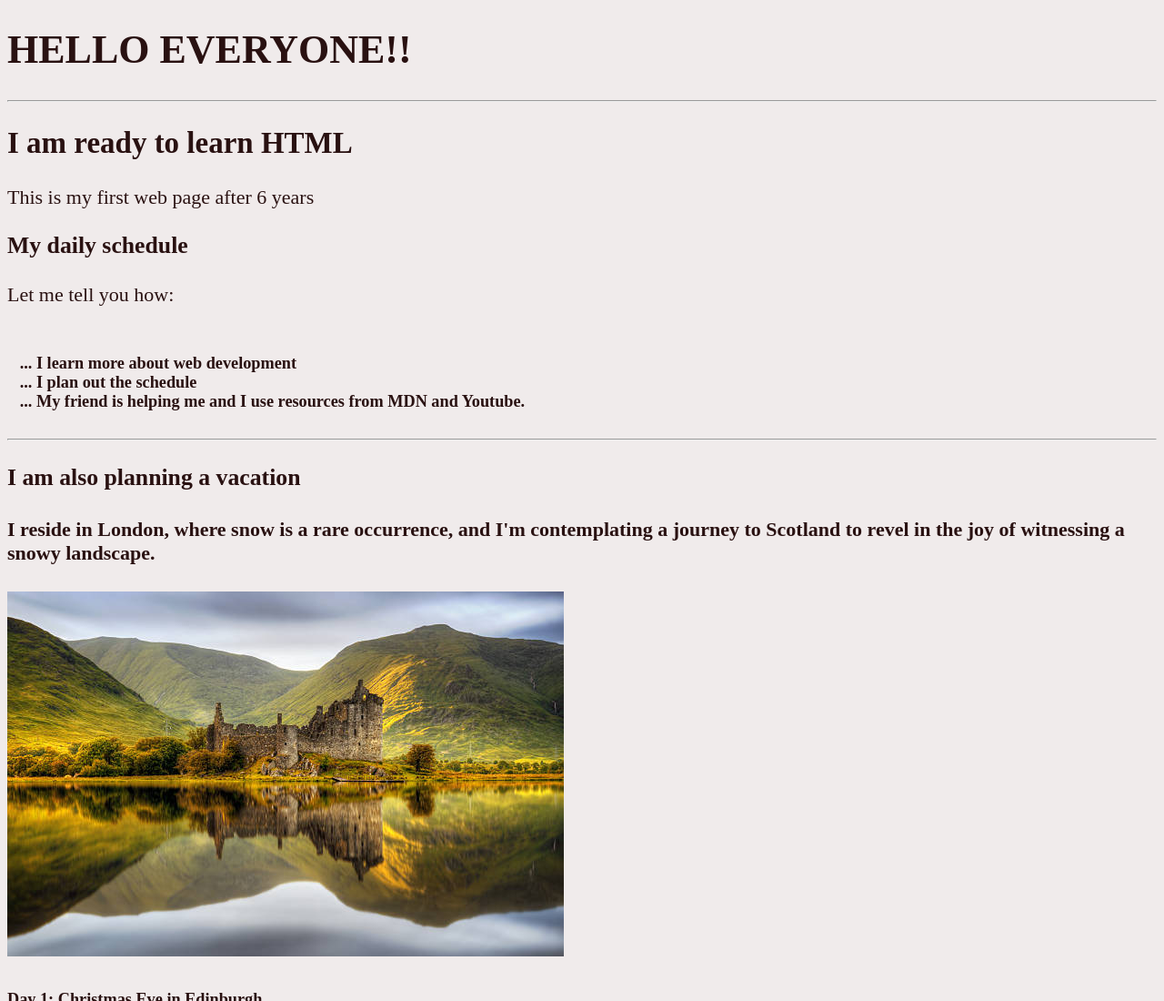
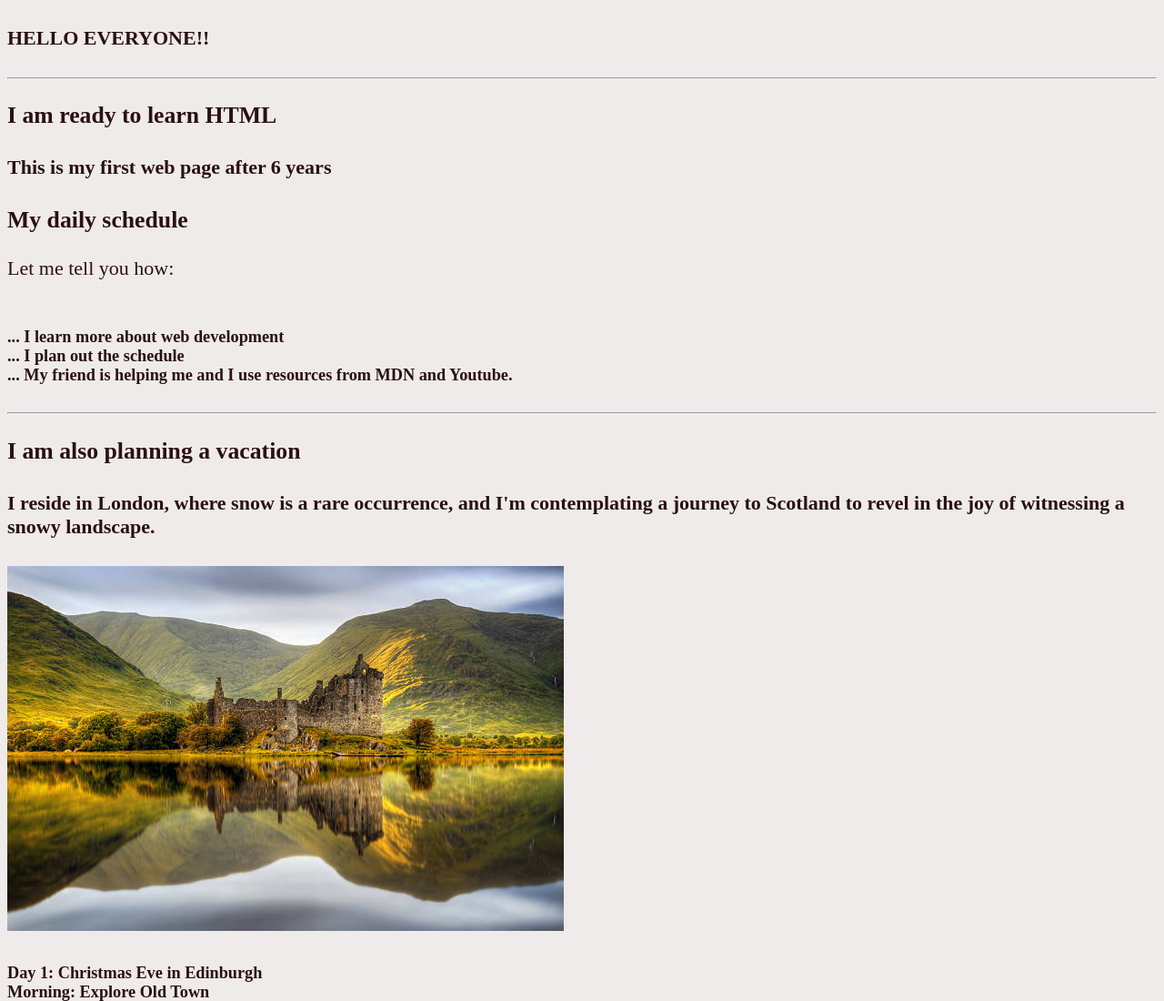
Before and after one commit to poojapdarade/Lesson-1, a plain HTML site: page index.html in a window 1280 px wide. Shown: the top 1100 px of the page at 91% size. Drawn offline with Linux system fonts and the light colour scheme.

```diff
--- a/index.html
+++ b/index.html
@@ -11,16 +11,16 @@
 </head>
 
 <body>
-    <h1>HELLO EVERYONE!!</h1>
+    <h4>HELLO EVERYONE!!</h4>
     <hr>
-    <h2>I am ready to learn HTML</h2>
-    <p>This is my first web page after 6 years</p>
+    <h3>I am ready to learn HTML</h3>
+    <p><h4>This is my first web page after 6 years</h4></p>
     <h3>My daily schedule</h3>
     <p>Let me tell you how:
         <br>
-    <h5><br>&nbsp;&nbsp;&nbsp;... I learn more about web development
-        <br>&nbsp;&nbsp;&nbsp;... I plan out the schedule
-        <br>&nbsp;&nbsp;&nbsp;... My friend is helping me and I use resources from MDN and Youtube.
+    <h5><br>... I learn more about web development
+        <br>... I plan out the schedule
+        <br>... My friend is helping me and I use resources from MDN and Youtube.
     </h5>
     </p>
     <hr>
```
Also changed, not shown: Home.html (added, +14 -0 lines).
